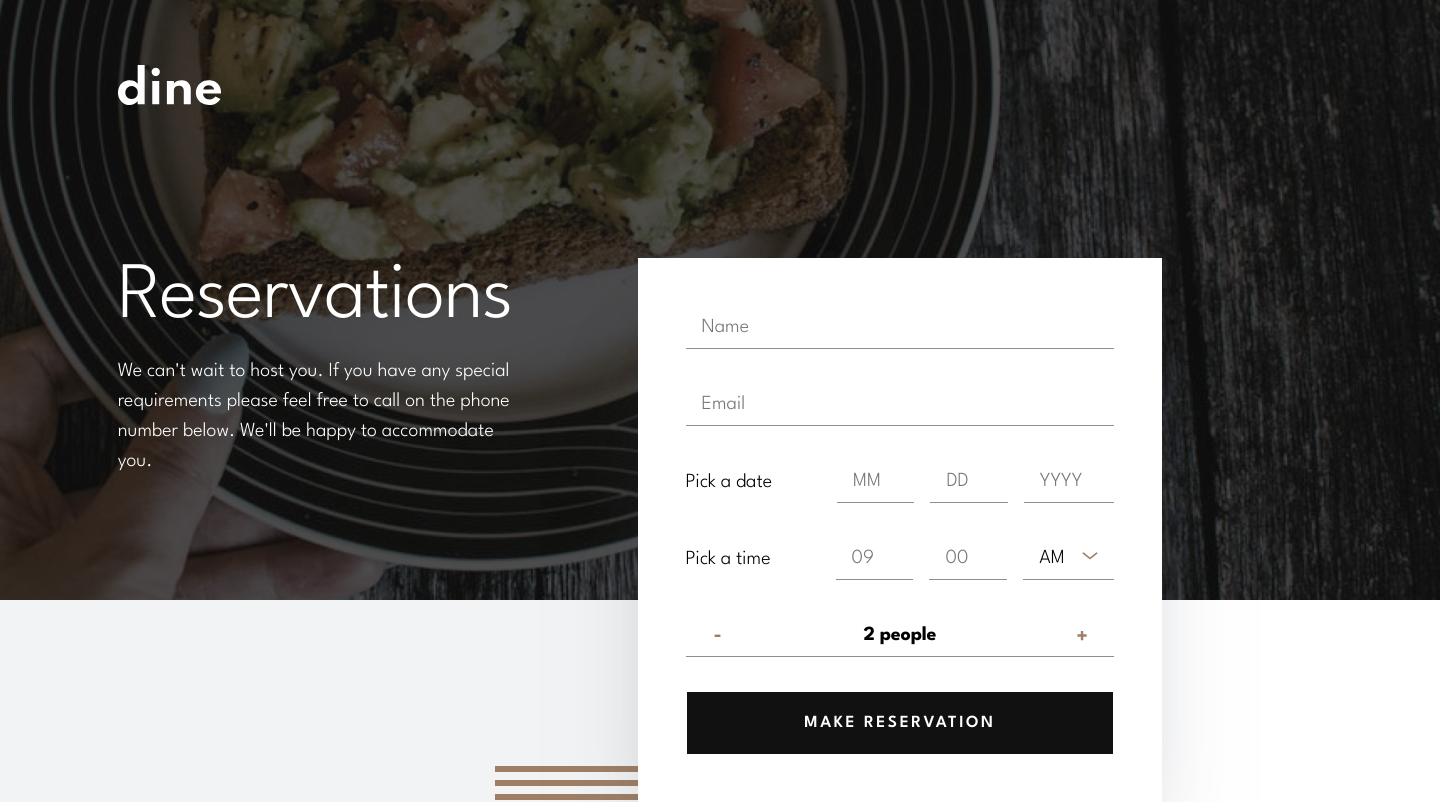
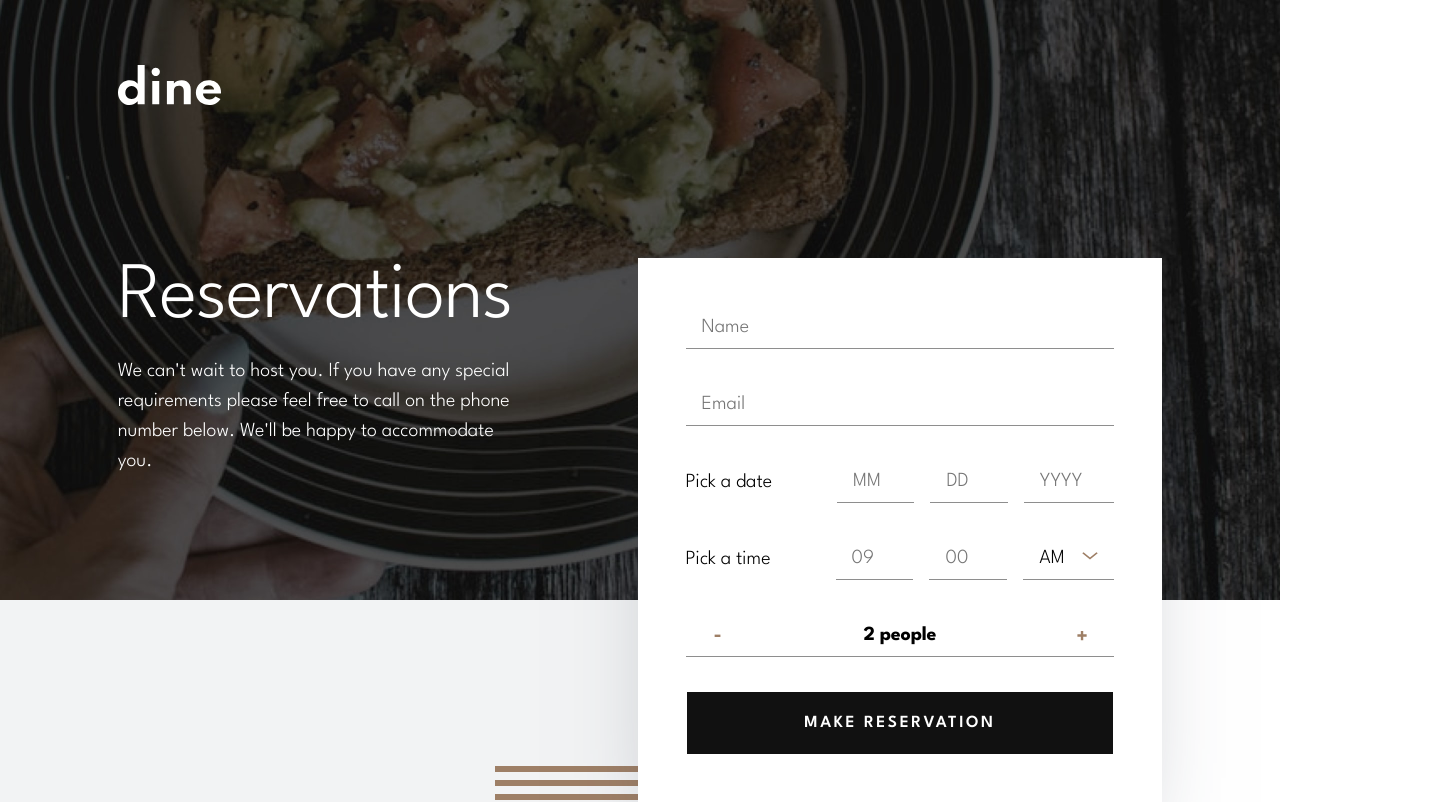
Before and after one commit to samuel-jm/frontend-mentor-dine-restaurant-website, a SvelteKit app: page /booking in a window 1280 px wide. Shown: the top 802 px of the page, 1440 px wide, since content can reach past the window. Built offline with nearby package versions, Linux system fonts and the light colour scheme.

Commit message:
Tidy Form component

```diff
--- a/src/routes/booking/Hero.svelte
+++ b/src/routes/booking/Hero.svelte
@@ -3,12 +3,7 @@
 </script>
 
 <section>
-	<img
-		id="hero-img"
-		src="/booking/hero-bg-desktop@2x.jpg"
-		alt="A plate of avocado and tomato on toast"
-	/>
-	<img id="logo" src="/logo.svg" alt="Dine" />
+	<img src="/logo.svg" alt="Dine" />
 	<div id="text-group">
 		<h1>Reservations</h1>
 		<p>
@@ -34,19 +29,13 @@
 
 		height: 600px;
 		padding-top: 65px;
+		background-image: url('/booking/hero-bg-desktop@2x.jpg');
+		background-size: auto 100%;
 
-		#logo {
+		img {
 			grid-area: logo;
 
 			height: 40px;
-		}
-
-		#hero-img {
-			position: absolute;
-
-			z-index: -1;
-
-			height: 100%;
 		}
 
 		#text-group {
```
